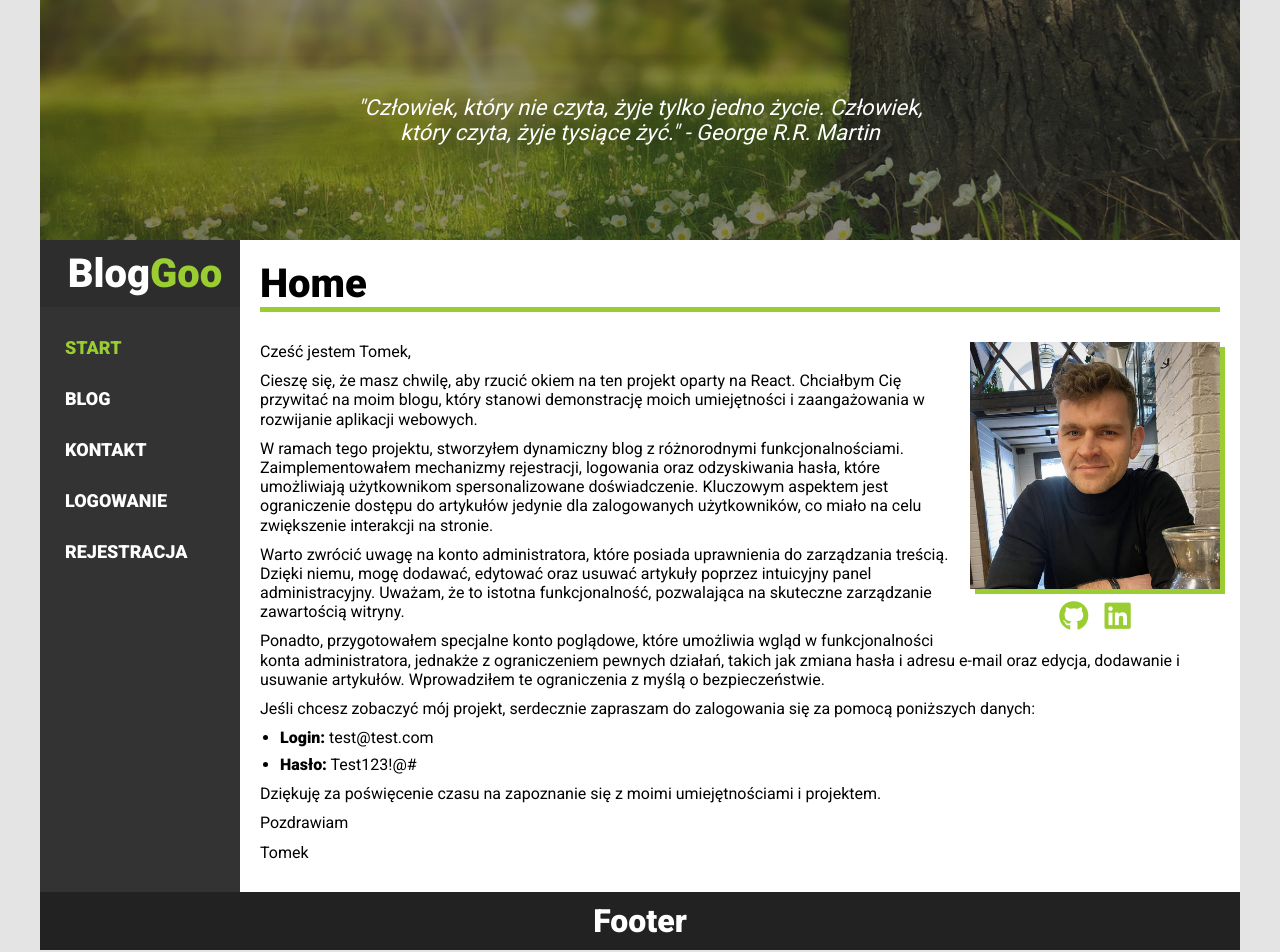
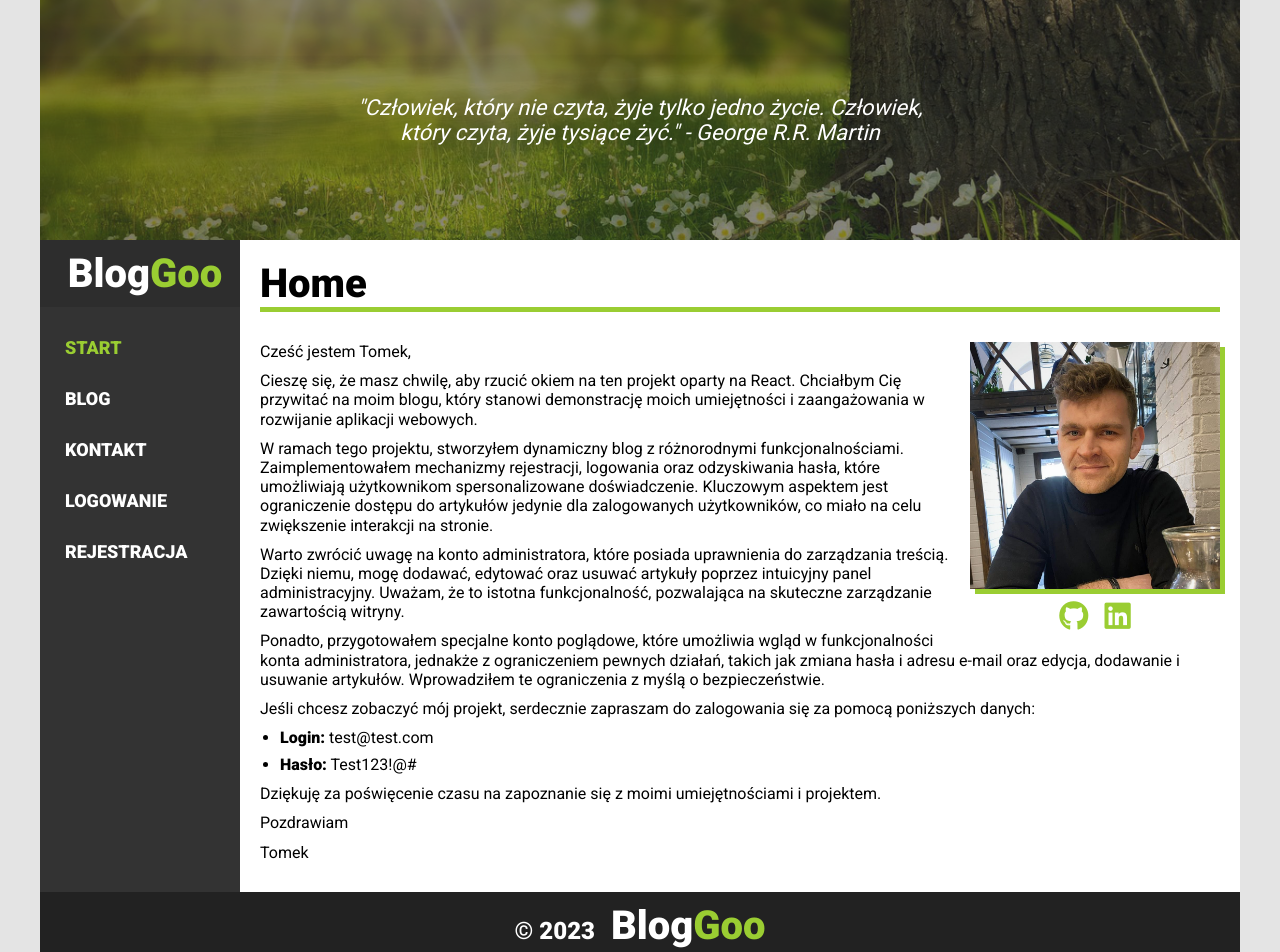
Before and after one commit to SojkaTomasz/blog-react, a React (Create React App) app: page / in a window 1280 px wide. Shown: the top 952 px of the page. Built offline with nearby package versions, Linux system fonts and the light colour scheme; no server answers.

Commit message:
creating a simple footer

```diff
--- a/src/layouts/Footer.js
+++ b/src/layouts/Footer.js
@@ -1,7 +1,16 @@
+import { Link } from "react-router-dom"
+import "../styles/navigation.css"
+
 function Footer() {
+	const currentYear = new Date().getFullYear()
 	return (
 		<div>
-			<h1>Footer</h1>
+			<h2>
+				&copy; {currentYear}{" "}
+				<Link className='logo-nav' to='/'>
+					Blog<span>Goo</span>
+				</Link>
+			</h2>
 		</div>
 	)
 }
```
